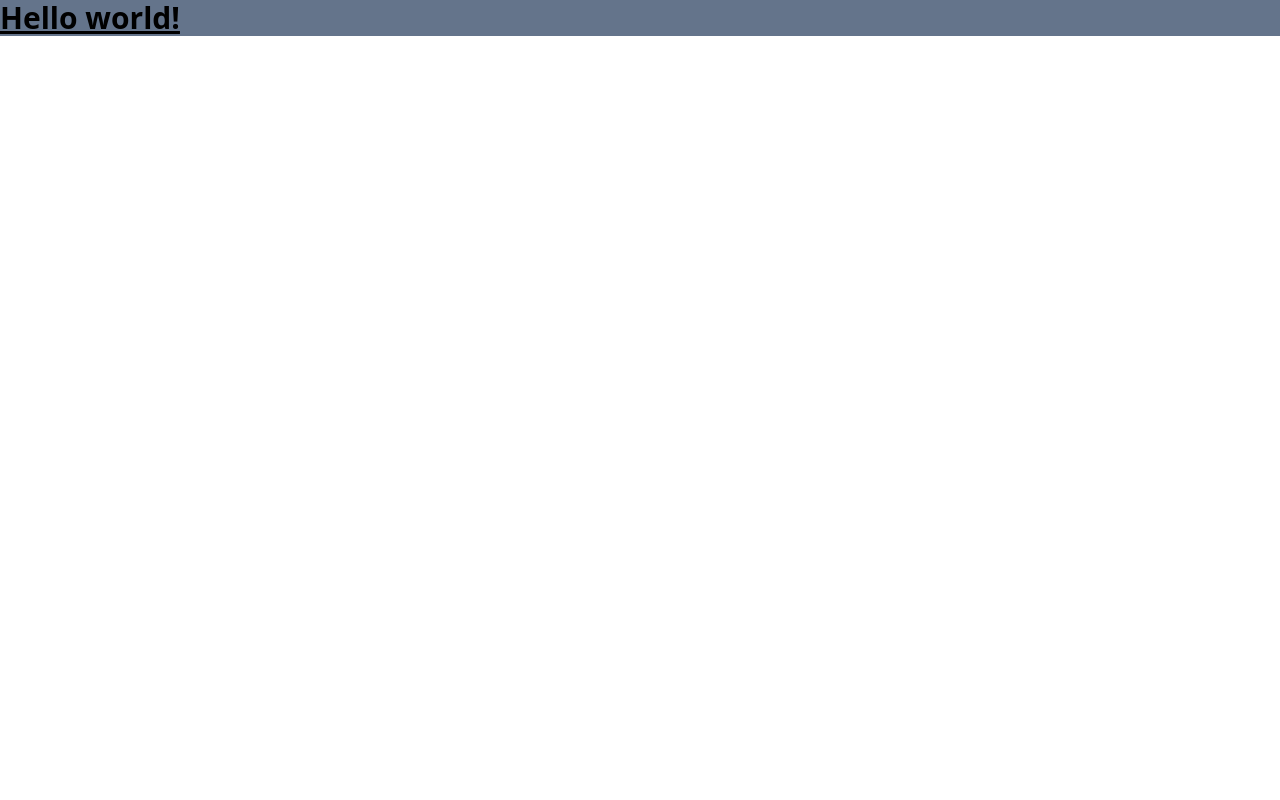
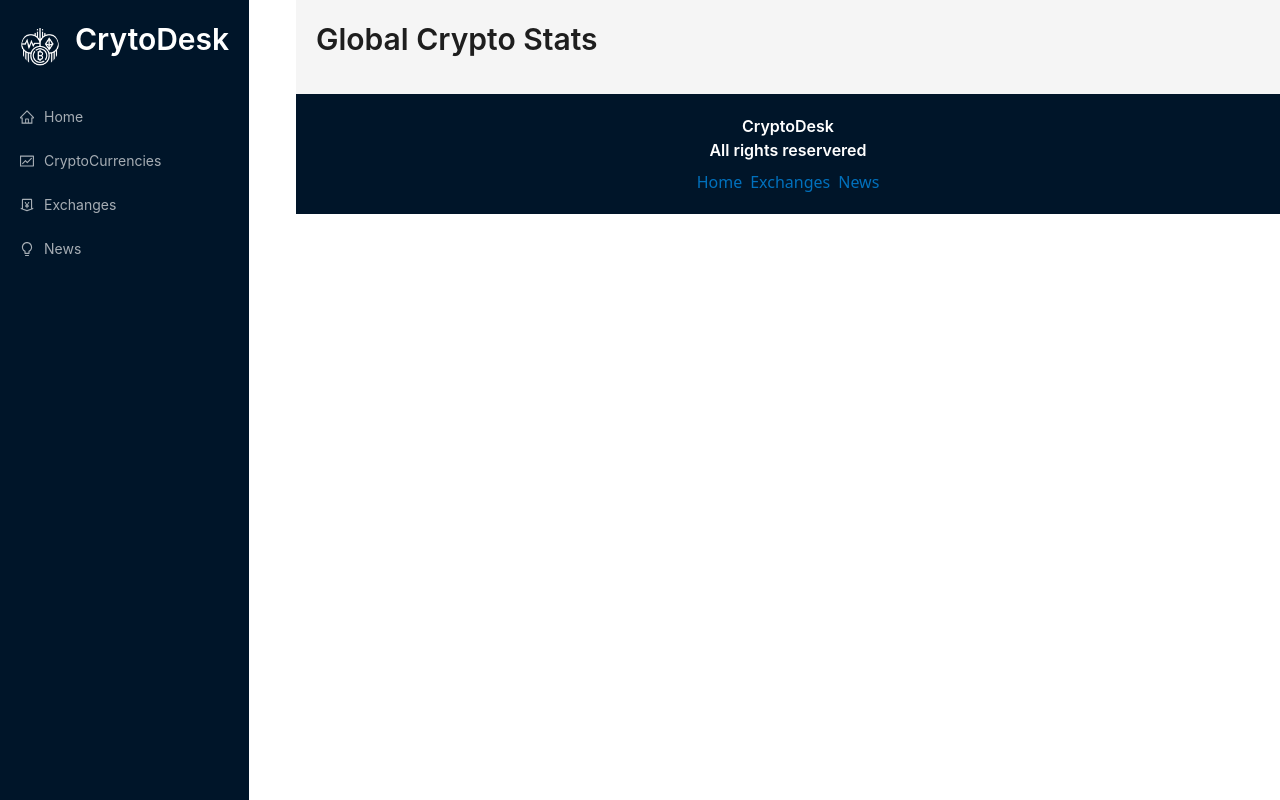
Before and after one commit to trishank01/cryptodesk, a React (Create React App) app: page / in a window 1280 px wide. Built offline with nearby package versions, Linux system fonts and the light colour scheme.

Commit message:
added navbar with react-router

```diff
--- a/package.json
+++ b/package.json
@@ -3,10 +3,12 @@
   "version": "0.1.0",
   "private": true,
   "dependencies": {
+    "@ant-design/icons": "^4.8.0",
     "@reduxjs/toolkit": "^1.9.0",
     "@testing-library/jest-dom": "^5.16.5",
     "@testing-library/react": "^13.4.0",
     "@testing-library/user-event": "^13.5.0",
+    "antd": "^5.0.2",
     "axios": "^1.2.0",
     "chart.js": "^4.0.1",
     "html-react-parser": "^3.0.4",
@@ -17,6 +19,7 @@
     "react-dom": "^18.2.0",
     "react-icons": "^4.7.1",
     "react-redux": "^8.0.5",
+    "react-router-dom": "^6.4.3",
     "react-scripts": "5.0.1",
     "web-vitals": "^2.1.4"
   },
--- /dev/null
+++ b/src/App.css
@@ -0,0 +1,379 @@
+:root{
+    --text-primary:#000;
+    --bgPrimary:#fff;
+   --bgSecondary: #F9F9F9;
+   --pink: #0071bd;
+   --light-blue: #e6f7ff;
+   --border: #d9d9d9;
+}
+
+* {
+    margin: 0;
+    padding: 0;
+    box-sizing: border-box;
+}
+
+a:hover{
+    color: var(--pink) !important;
+}
+
+.app{
+    display: flex;
+    overflow: hidden;
+}
+
+.navbar{
+    flex: 0.2;
+    background-color: rgb(0, 21, 41);
+}
+
+.main{
+    flex: 0.8;
+    width: 100%;
+
+}
+.routes{
+    padding: 20px;
+}
+.nav-container{
+    position: fixed;
+    left: 0;
+    margin: 10px;
+    height: 100vh;
+    margin: 0px;
+    background-color: rgb(0, 21, 41);
+}
+
+.logo-container{
+    background-color: #001529;
+    display: flex;
+    padding: 20px;
+    align-items: center;
+    width: 100%;
+}
+.logo{
+    margin:0 0 0 15px;
+}
+.logo a{
+   color: white !important;
+}
+.menu-control-container{
+    display: none !important;
+    position: absolute !important;
+    right: 10px !important;
+    top: 25px !important;
+    font-size: 1.2rem !important;
+    background-color: var(--bgSecondary) !important;
+    border: none !important;
+}
+
+.loader{
+    height: 81vh;
+    display: flex;
+    justify-content: center;
+    align-items: center;
+}
+
+@media screen and (max-width:1300px){
+    .main{
+        margin-left: 50px;
+    }
+}
+
+@media screen and (max-width:1170px){
+    .main{
+        margin-left: 50px;
+    }
+}
+
+@media screen and (max-width:1000px){
+    .main{
+        margin-left: 100px;
+    }
+}
+
+@media screen and (max-width:800px){
+    .app{
+        flex-direction: column;
+        overflow: hidden;
+    }
+
+    .navbar{
+        flex: 1;
+    }
+
+    .main{
+        flex: 1;
+        margin-top: 90px;
+        margin-left: 0px;
+        margin-right: 10px;
+    }
+
+    .nav-container{
+        height: 8vh;
+        position:fixed;
+        width: 100%;
+        z-index: 100;
+        background-color: var(--bgSecondary);
+    }
+
+    .menu-control-container{
+        display: block !important;
+    }
+
+    .ant-menu{
+        position: absolute;
+        right: 0px;
+    }
+    .home-title{
+        font-size: 1.4rem !important;
+    }
+    .show-more{
+        font-size: 1.3rem !important;
+    }
+}
+
+.coin-detail-container{
+    margin: 30px;
+}
+
+.coin-heading-container{
+    display: flex;
+    justify-content: center;
+    align-items: center;
+    flex-direction: column;
+    border-bottom: 1px solid var(--border);
+    padding-top: 20px;
+    padding-bottom: 20px;
+    gap: 10px;
+}
+
+.coin-heading-container .coin-name{
+    font-weight: 900;
+    color: var(--pink);
+}
+
+.coin-heading-container p{
+    font-size: 1rem;
+    opacity: 0.9;
+    margin-bottom: 20px;
+}
+
+.stats-container{
+    display: flex;
+    justify-content: space-between;
+    align-items: center;
+    gap: 40px;
+}
+
+.stats-container h2{
+    font-weight: 700;
+    font-size: 1.4rem;
+    margin-top: 20px;
+    color: var(--pink);
+}
+
+.coin-details-heading{
+    font-weight: 700 !important;
+    margin-top: 20px !important;
+    color: var(--pink) !important;
+}
+
+.coin-stats{
+    display: flex;
+    justify-content: space-between;
+    border-bottom: 1px solid var(--border);
+    font-size: 1rem;
+    opacity: 0.9;
+    padding: 20px;
+
+}
+
+.coin-stats-name{
+    display: flex;
+    gap: 10px;
+    font-size: 1rem;
+}
+
+.stats{
+    font-weight: 800;
+}
+
+.coin-value-statistics-heading p{
+    font-size: 1rem;
+    opacity: 0.9;
+}
+
+.coin-desc-link{
+    display: flex;
+    gap: 40px;
+    margin-top: 40px;
+    padding-top: 20px;
+}
+
+.coin-desc-link h2{
+    font-weight: 700;
+    color: var(--pink);
+}
+
+.coin-desc-link p{
+    font-size: 1rem;
+    opacity: 0.9;
+}
+
+.coin-desc-link a{
+    color: var(--pink);
+}
+
+.coin-desc-link h3{
+    font-weight: 700;
+}
+
+.coin-desc{
+    flex: 0.5;
+}
+
+.coin-links{
+  padding: 0px 20px;
+    flex: 0.5;
+}
+
+.coin-link{
+    display: flex;
+    justify-content: space-between;
+    align-items: center;
+    border-bottom: 1px solid var(--border);
+    padding: 20px;
+}
+
+.link-name{
+    text-transform: capitalize;
+    font-size: 1rem;
+}
+
+.coin-link a{
+    color: var(--pink);
+    font-weight: 700;
+    font-size: 1rem;
+}
+
+.coin-link:hover, .coin-stats:hover{
+    background-color: var(--bgSecondary);
+}
+
+@media screen and (max-width:1000px){
+    .stats-container{
+        flex-direction: column;
+    }
+    .coin-desc-link{
+        flex-direction: column;
+    }
+    .stats-container h2{
+        margin-top: 0px;
+    }
+}
+
+@media screen and (max-width: 500px){
+    .coin-links{
+        padding: 0px;
+    }
+    .coin-detail-container{
+        margin: 0;
+    }
+}
+@media screen and (max-width: 500px){
+    .heading{
+        margin-top: 20px;
+    }
+}
+
+.select-news{
+    width: 180px;
+}
+.news-card{
+    min-height: 300px !important;
+}
+.news-image-container{
+    display: flex !important;
+    justify-content: space-between !important;
+}
+.news-title{
+width: 70%;
+}
+
+.news-image-container .img{
+    width:100px;
+    height:100px;
+}
+.news-card p{
+    color: black;
+    margin: 10px 0px !important;
+}
+.provider-container{
+    display: flex;
+    justify-content: space-between;
+}
+.provider-name{
+    margin-left: 10px;
+}
+
+.chart-header{
+    display: flex;
+    justify-content: space-between;
+    gap: 50px;
+    color: #0071bd;
+}
+.chart-title{
+    color: #0071bd !important;
+}
+.price-container{
+    display: flex !important;
+    gap: 20px !important;
+    align-items: center !important;
+    flex-wrap: wrap !important;
+}
+.price-change{
+    font-weight: 900 !important;
+}
+.current-price{
+    margin-top: 0px !important;
+    font-weight: 900 !important;
+}
+.home-heading-container{
+    display: flex;
+    justify-content: space-between;
+    align-items: center;
+    margin-top: 40px;
+}
+.show-more{
+    margin-top: 0px !important;
+}
+.exchange-image{
+    margin: 0px 10px !important;
+}
+.search-crypto{
+    margin: 20px auto 30px auto;
+    width: 250px;
+}
+.crypto-card-container{
+    min-height: 65vh !important;
+}
+.crypto-card{
+    min-width: 250px;
+}
+.crypto-card .crypto-image{
+    width:35px;
+}
+.select-timeperiod{
+    width: 200px !important;
+    margin-top: 20px !important;
+}
+
+.footer {
+    background-color: #001529;
+    display: flex;
+    flex-direction: column;
+    padding: 20px;
+    align-items: center;
+    color: #0071bd;
+}
--- a/src/App.js
+++ b/src/App.js
@@ -1,8 +1,45 @@
+import React from "react";
+import { Routes, Route, Link } from 'react-router-dom'
+import { Navbar, Homepage, Exchanges, Cryptocurrencies, CryptoDetails, News } from "./components";
+import "./App.css"
+import { Layout, Space, } from "antd";
+import Typography from "antd/es/typography/Typography";
+
+
+
 function App() {
+
   return (
-    <h1 className="text-3xl bg-slate-500  font-bold underline">
-      Hello world!
-    </h1>
+    <div className="app">
+      <div className="navbar">
+        <Navbar />
+      </div>
+      <div className="main">
+        <Layout>
+          <div className="routes">
+            <Routes>
+              <Route exect path="/" element={<Homepage />} />
+              <Route path="/exchanges" element={<Exchanges />} />
+              <Route exect path="/cryptocurrencies" element={<Cryptocurrencies />} />
+              <Route exect path="/crypto/coinId" element={<CryptoDetails />} />
+              <Route exect path="/news" element={<News />} />
+            </Routes>
+          </div>
+        </Layout>
+
+      <div className="footer" >
+         <Typography.Title level={5} style={{color:"white" , textAlign:"center"}}>
+          CryptoDesk <br/>
+          All rights reservered
+         </Typography.Title>
+         <Space>
+          <Link to="/">Home</Link>
+          <Link to="/exchanges">Exchanges</Link>
+          <Link to="/news">News</Link>
+         </Space>
+      </div>
+      </div>
+    </div>
   );
 }
 
--- /dev/null
+++ b/src/components/Navbar.js
@@ -0,0 +1,43 @@
+import React from "react";
+import { Button, Menu, Typography, Avatar } from "antd";
+import { Link } from "react-router-dom";
+import {
+  HomeOutlined,
+  MoneyCollectOutlined,
+  BulbOutlined,
+  FundOutlined,
+  MemuOutlined,
+} from "@ant-design/icons";
+import icon from "../image/icon.png";
+
+const Navbar = () => {
+  return (
+    <div className="nav-container">
+      <div className="logo-container">
+        <Avatar src={icon} size="large" />
+        <Typography.Title level={2} className="logo">
+          <Link to="/">CrytoDesk</Link>
+        </Typography.Title>
+      </div>
+      <Menu theme="dark">
+        <Menu.Item icon={<HomeOutlined />}>
+          <Link to="/">Home</Link>
+        </Menu.Item>
+
+        <Menu.Item icon={<FundOutlined />}>
+          <Link to="/cryptocurrencies">CryptoCurrencies</Link>
+        </Menu.Item>
+
+        <Menu.Item icon={<MoneyCollectOutlined />}>
+          <Link to="/exchanges">Exchanges</Link>
+        </Menu.Item>
+
+        <Menu.Item icon={<BulbOutlined />}>
+          <Link to="/news">News</Link>
+        </Menu.Item>
+      </Menu>
+    </div>
+  );
+};
+
+export default Navbar;
--- /dev/null
+++ b/src/components/index.js
@@ -0,0 +1,6 @@
+export {default as Navbar } from './Navbar'
+export {default as Homepage } from '../pages/Homepage'
+export {default as Exchanges } from '../pages/Exchanges'
+export {default as Cryptocurrencies } from '../pages/Cryptocurrencies'
+export {default as CryptoDetails } from '../pages/CryptoDetails'
+export {default as News } from '../pages/News'
--- a/src/index.js
+++ b/src/index.js
@@ -2,10 +2,14 @@
 import ReactDOM from 'react-dom/client';
 import './index.css';
 import App from './App';
+import { BrowserRouter as Router } from 'react-router-dom';
+//import 'antd/dist/antd.css'
 
 const root = ReactDOM.createRoot(document.getElementById('root'));
 root.render(
+  <Router>
   <React.StrictMode>
     <App />
   </React.StrictMode>
+  </Router>
 );
--- /dev/null
+++ b/src/pages/CryptoDetails.js
@@ -0,0 +1,9 @@
+import React from 'react'
+
+const CryptoDetails = () => {
+  return (
+    <div>CryptoDetails</div>
+  )
+}
+
+export default CryptoDetails
--- /dev/null
+++ b/src/pages/Cryptocurrencies.js
@@ -0,0 +1,9 @@
+import React from 'react'
+
+const Cryptocurrencies = () => {
+  return (
+    <div>Cryptocurrencies</div>
+  )
+}
+
+export default Cryptocurrencies
--- /dev/null
+++ b/src/pages/Exchanges.js
@@ -0,0 +1,9 @@
+import React from 'react'
+
+const Exchanges = () => {
+  return (
+    <div>Exchanges</div>
+  )
+}
+
+export default Exchanges
--- /dev/null
+++ b/src/pages/Homepage.js
@@ -0,0 +1,19 @@
+import React from 'react'
+import millify from 'millify'
+import { Typography , Row , Col , Statistic } from 'antd'
+import {Link} from 'react-router-dom'
+const {Title} = Typography
+
+
+const Homepage = () => {
+  return (
+    <>
+         <Title level={2} className="heading">Global Crypto Stats</Title>
+         <Row>
+            <Col span={12}></Col>
+         </Row>
+    </>
+  )
+}
+
+export default Homepage
--- /dev/null
+++ b/src/pages/News.js
@@ -0,0 +1,9 @@
+import React from 'react'
+
+const News = () => {
+  return (
+    <div>News</div>
+  )
+}
+
+export default News
```
Also changed, not shown: src/image/icon.png (added), 1 other file (tests, documents, lock files or other folders).
